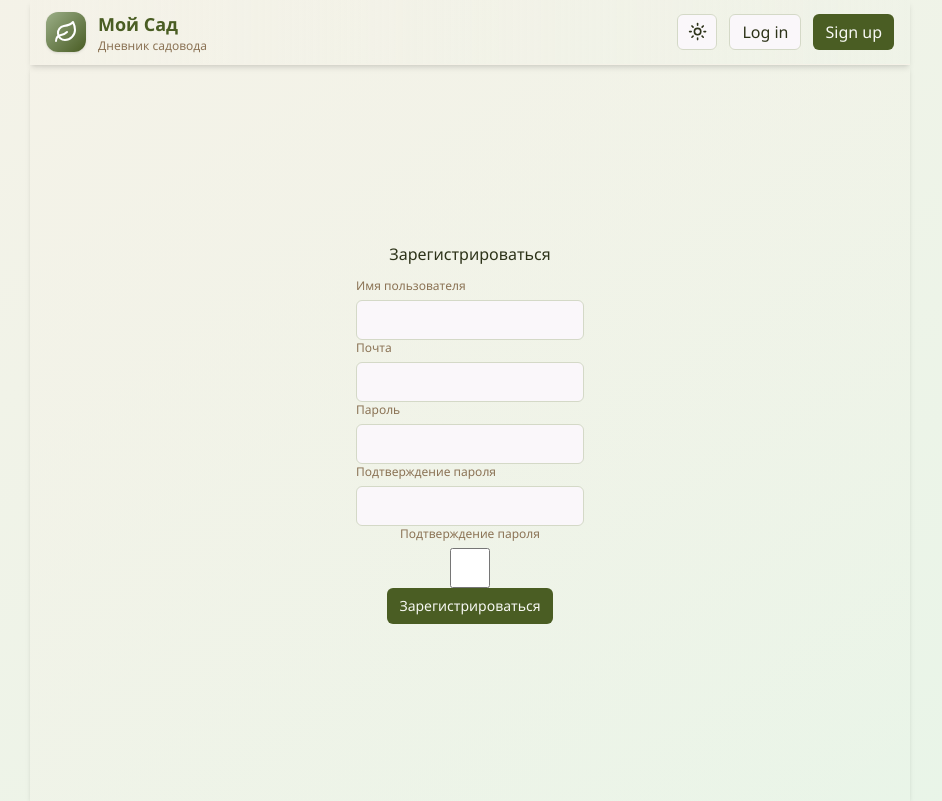
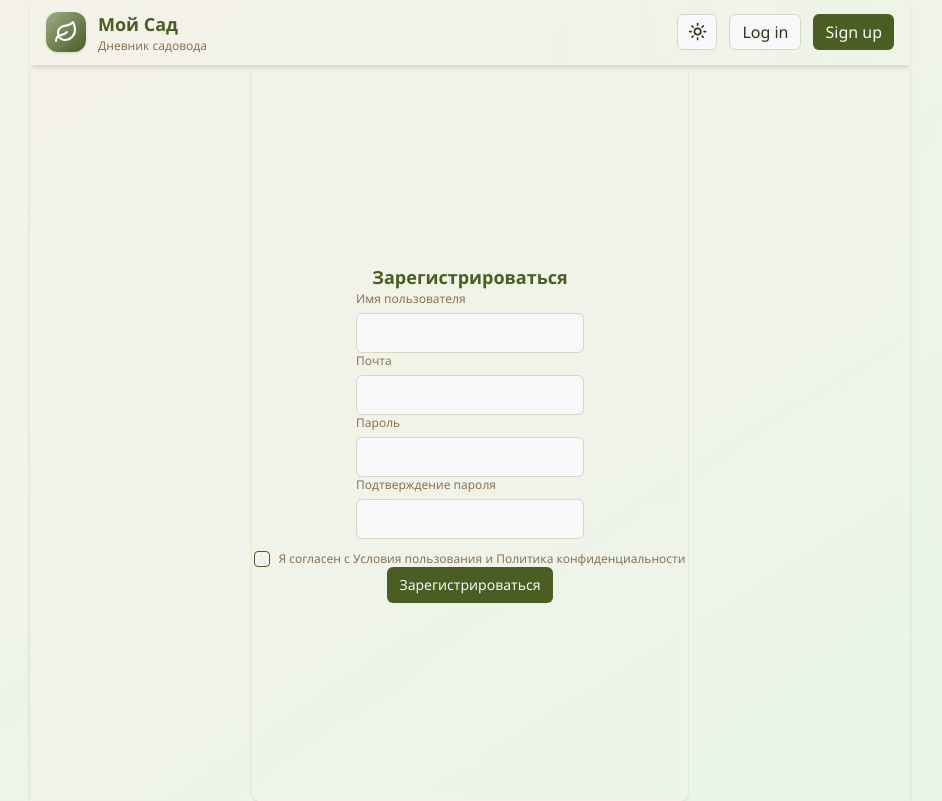
Before and after one commit to LenaRybinskova/garden-frontend, a Next.js app: page /auth in a window 1280 px wide. Shown: the whole page, without its empty margins (170-1112 px from the left). Built offline with nearby package versions, Linux system fonts and the light colour scheme.

Commit message:
auth page styled

```diff
--- a/package.json
+++ b/package.json
@@ -34,6 +34,7 @@
   },
   "dependencies": {
     "@radix-ui/react-accordion": "^1.2.11",
+    "@radix-ui/react-checkbox": "^1.3.2",
     "@radix-ui/react-dropdown-menu": "^2.1.15",
     "@radix-ui/react-slot": "^1.2.3",
     "class-variance-authority": "^0.7.1",
--- a/src/app/(auth)/auth/page.tsx
+++ b/src/app/(auth)/auth/page.tsx
@@ -1,16 +1,28 @@
 import { Input } from '@/common/components/input';
 import { Button } from '@/common/components/button';
+import { Checkbox } from '@/common/components/checkbox';
 
 export default async function Page() {
   return (
-    <div className={'flex w-full flex-col items-center justify-center gap-3 align-middle'}>
-      <div>Зарегистрироваться</div>
-      <div className={'flex flex-col items-center justify-center align-middle'}>
-        <Input title={'Имя пользователя'} />
-        <Input title={'Почта'} />
-        <Input title={'Пароль'} />
-        <Input title={'Подтверждение пароля'} />
-        <Input type={'checkbox'} title={'Подтверждение пароля'} />
+    <div
+      className={
+        'border-nature-beige flex flex-col content-center items-center justify-center gap-3 rounded-lg border-2 shadow'
+      }
+    >
+      <div className={'flex flex-col items-center justify-center'}>
+        <p className={'text-nature-forest text-lg font-bold'}>Зарегистрироваться</p>
+        <div className={'flex w-full flex-col items-center justify-center gap-3 align-middle'}>
+          <div className={'max-w-[310px]'}>
+            <Input title={'Имя пользователя'} />
+            <Input title={'Почта'} />
+            <Input title={'Пароль'} />
+            <Input title={'Подтверждение пароля'} />
+          </div>
+          <Checkbox
+            title={'Я согласен с Условия пользования и Политика конфиденциальности'}
+            className={'flex items-center justify-center'}
+          />
+        </div>
         <Button size={'sm'} className={'text-sm'} disabled={false}>
           Зарегистрироваться
         </Button>
--- a/src/app/layout.tsx
+++ b/src/app/layout.tsx
@@ -37,3 +37,6 @@ export default function RootLayout({ children }: Readonly<{ children: React.Reac
     </html>
   );
 }
+
+/*
+content-height */
--- a/src/common/components/checkbox.tsx
+++ b/src/common/components/checkbox.tsx
@@ -1,16 +1,18 @@
-/*
 'use client';
 
 import * as React from 'react';
 import * as CheckboxPrimitive from '@radix-ui/react-checkbox';
 import { Check } from 'lucide-react';
+import { cn } from '@/common/utils/cn-util';
 
-import { cn } from '@/lib/utils';
+type CheckboxProps = React.ComponentPropsWithoutRef<typeof CheckboxPrimitive.Root> & {
+  title?: string;
+  className?: string;
+};
 
-const Checkbox = React.forwardRef<
-  React.ElementRef<typeof CheckboxPrimitive.Root>,
-  React.ComponentPropsWithoutRef<typeof CheckboxPrimitive.Root>
->(({ className, ...props }, ref) => (
+const Checkbox = React.forwardRef<React.ElementRef<typeof CheckboxPrimitive.Root>, CheckboxProps>(
+  ({ className, title, ...props }, ref) => (
+    <div className="flex items-center gap-2">
       <CheckboxPrimitive.Root
         ref={ref}
         className={cn(
@@ -19,12 +21,23 @@ const Checkbox = React.forwardRef<
         )}
         {...props}
       >
-    <CheckboxPrimitive.Indicator className={cn('flex items-center justify-center text-current')}>
+        <CheckboxPrimitive.Indicator
+          className={cn('flex items-center justify-center text-current')}
+        >
           <Check className="h-4 w-4" />
         </CheckboxPrimitive.Indicator>
       </CheckboxPrimitive.Root>
-));
+      {title && (
+        <label
+          htmlFor={props.id}
+          className="text-nature-earth text-xs leading-none peer-disabled:cursor-not-allowed peer-disabled:opacity-70"
+        >
+          {title}
+        </label>
+      )}
+    </div>
+  ),
+);
 Checkbox.displayName = CheckboxPrimitive.Root.displayName;
 
 export { Checkbox };
-*/
--- a/src/common/components/input.tsx
+++ b/src/common/components/input.tsx
@@ -1,3 +1,5 @@
+'use client';
+
 import * as React from 'react';
 import { cn } from '@/common/utils/cn-util';
 
@@ -9,7 +11,7 @@ type InputType = {
 const Input = React.forwardRef<HTMLInputElement, InputType>(
   ({ className, type, title, error, ...props }, ref) => {
     return (
-      <div className={'flex max-w-[300px] flex-col justify-center gap-1.5 align-middle'}>
+      <div className={'flex w-full flex-col justify-center gap-1.5 align-middle'}>
         {title && <p className={'text-nature-earth text-xs'}>{title}</p>}
         <input
           type={type}
```
Also changed, not shown: 1 other file (tests, documents, lock files or other folders). Lines whose indentation alone changed are shown as unchanged.
